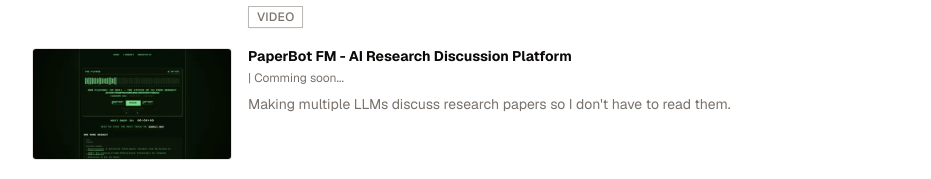
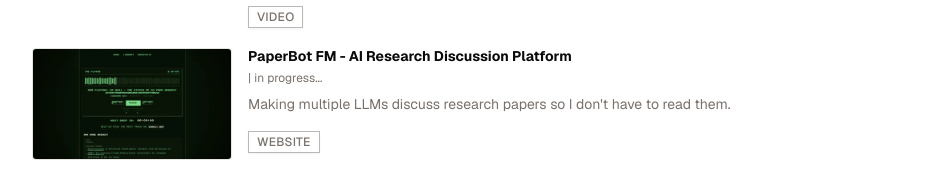
Before and after one commit to mohasarc/mo-website, a Next.js app: page / in a window 1280 px wide. Shown: the part 1837-2016 px from the top of the page, without its empty margins (320-1251 px from the left). Built offline with nearby package versions, Linux system fonts and the light colour scheme; grey boxes are pictures that could not be loaded.

Commit message:
feat: add link to paperbot-fm vercel website

```diff
--- a/src/data/portfolio.tsx
+++ b/src/data/portfolio.tsx
@@ -241,9 +241,9 @@
         name: "PaperBot FM - AI Research Discussion Platform",
         description: `Making multiple LLMs discuss research papers so I don't have to read them.`,
         image: "demos/imgs/webp/paperbot-fm.webp",
-        date: "Comming soon...",
+        date: "in progress...",
         links: [
-          // { label: "Video", url: "demos/waylum-demo.mov" }
+          { label: "Website", url: "https://paperbot-fm-web-o7wo.vercel.app/" }
         ]
       } as Project,
       {
```
